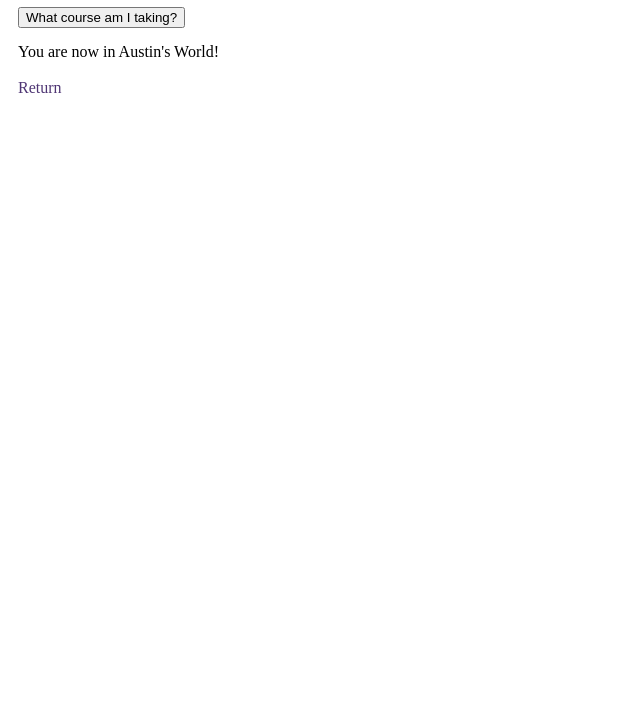
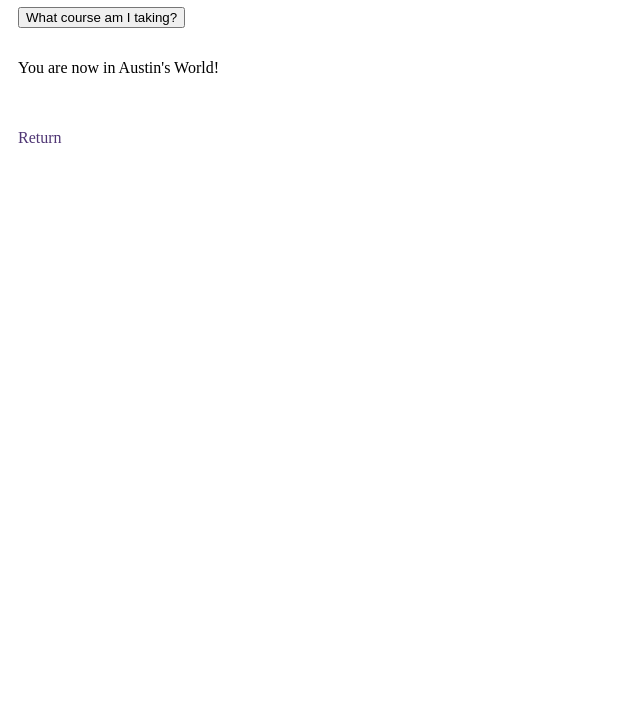
Before and after one commit to waustin37/web-231, a plain HTML site: page week-2/Austin-exercise2.html in a window 1280 px wide. Shown: the part 91-800 px from the top of the page, without its empty margins (0-640 px from the left). Drawn offline with Linux system fonts and the light colour scheme.

Commit message:
Update Austin-exercise2.html

```diff
--- a/week-2/Austin-exercise2.html
+++ b/week-2/Austin-exercise2.html
@@ -1,18 +1,33 @@
 <!DOCTYPE html>
 <html lang="en">
+
     <head>
         <title>WEB 231 - Enterprise JavaScript I</title>
+
+        <!--CSS stylesheet-->
         <link href="../global.css" type="text/css" rel="stylesheet">
+
+        <!--Font Family-->
         <link href="https://fonts.googleapis.com/css2?family=Oswald:wght@300;400;500;700&display=swap" rel="stylesheet">
+
     </head>
     <body>
         <div id="container">
-            <h1>Exercise 2.2 - Hello JavaScript</h1>
+            <h1 class="app-header">Exercise 2.2 - Hello JavaScript</h1>
+
+            <!--Button-->
             <button id="btnMyCourse" onclick="myFunction()">What course am I taking?</button><br />
             <script>
                 function myFunction() {alert("Web 231 - Enterprise JavaScript I")}
             </script>
-            <par id="txtMyWorld">You are now in Austin's World!</par><br /><br />
+
+            <!--JavaScript Bound Paragraph-->
+            <p id="txtMyWorld"></p><br /><br />
+            <script>
+                document.getElementById("txtMyWorld").innerHTML="You are now in Austin's World!";
+            </script>
+
+            <!--Back to Index-->
             <a href="../index.html" class="return-home">Return</a>
         </div>
     </body>
```
